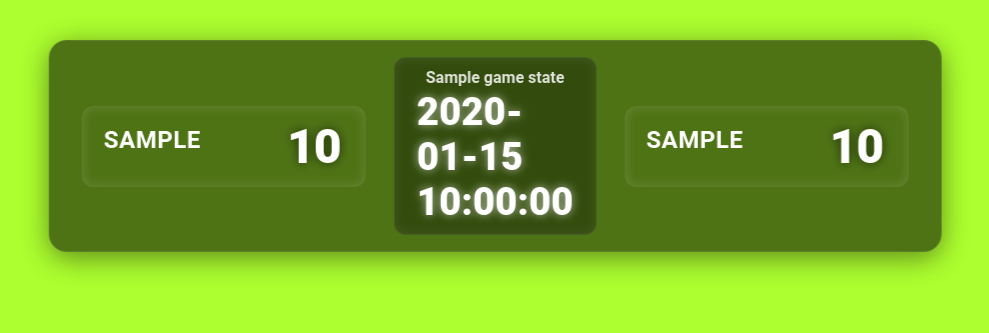
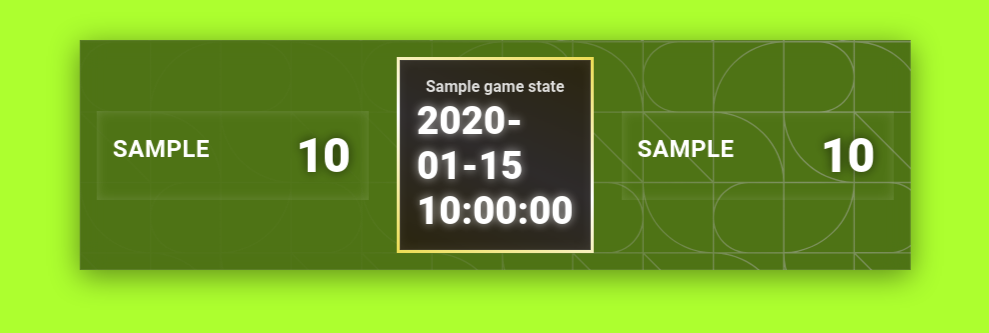
Before and after one commit to hasenbalg/handball_scorebug, a Flask app: template app/templates/display.html in a window 1280 px wide. Shown: the top 333 px of the page, without its empty margins (145-1134 px from the left). Run offline with Flask 3, Linux system fonts and the light colour scheme; the template is opened without the code that fills it: most values are stand-ins (such as "Sample title", 1, 10 or a date in 2020).

Commit message:
fix scorebug

```diff
--- a/app/static/cube.css
+++ b/app/static/cube.css
@@ -22,7 +22,6 @@ body {
     background: #EDDD53;
     background: linear-gradient(24deg, rgba(237, 221, 83, 1) 0%, rgba(255, 255, 255, 1) 50%, rgba(237, 221, 83, 1) 100%);
     padding: 3px;
-
     position: absolute;
     top: 50%;
     left: 50%;
--- a/app/static/display.css
+++ b/app/static/display.css
@@ -18,8 +18,9 @@
     gap: 28px;
 
     background: rgba(0, 0, 0, 0.55);
-    padding: 16px 32px;
-    border-radius: 18px;
+    padding: 16px;
+    background-image: url(/static/bg.svg);
+    /* border-radius: 18px; */
     backdrop-filter: blur(12px);
     box-shadow: 0 6px 28px rgba(0,0,0,0.45);
     border: 1px solid rgba(255,255,255,0.08);
@@ -39,8 +40,7 @@
     display: flex;
     align-items: center;
     gap: 16px;
-    padding: 12px 22px;
-    border-radius: 12px;
+    padding: 16px;
     min-width: 240px;
     justify-content: space-between;
     box-shadow: inset 0 0 12px rgba(255,255,255,0.15);
@@ -71,13 +71,17 @@
 }
 
 /* Center block */
+.hs-border {
+    background: #EDDD53;
+    background: linear-gradient(24deg, rgba(237, 221, 83, 1) 0%, rgba(255, 255, 255, 1) 50%, rgba(237, 221, 83, 1) 100%);
+    padding: 3px;
+}
 .center-block {
     display: flex;
     flex-direction: column;
     align-items: center;
-    padding: 10px 22px;
-    background: rgba(0,0,0,0.35);
-    border-radius: 12px;
+    padding: 16px;
+    background: rgba(4, 0, 0, 0.83);
     box-shadow: inset 0 0 12px rgba(255,255,255,0.08);
     border: 1px solid rgba(255,255,255,0.1);
 }
--- a/app/templates/display.html
+++ b/app/templates/display.html
@@ -28,9 +28,11 @@
         </div>
 
         <!-- CENTER BLOCK -->
-        <div class="center-block">
-            <div class="period" id="period">{{ game_state.period_name }}</div>
-            <div class="time" id="time">{{ game_state.time }}</div>
+        <div class="hs-border">
+            <div class="center-block">
+                <div class="period" id="period">{{ game_state.period_name }}</div>
+                <div class="time" id="time">{{ game_state.time }}</div>
+            </div>
         </div>
 
         <!-- AWAY TEAM BLOCK -->
```
